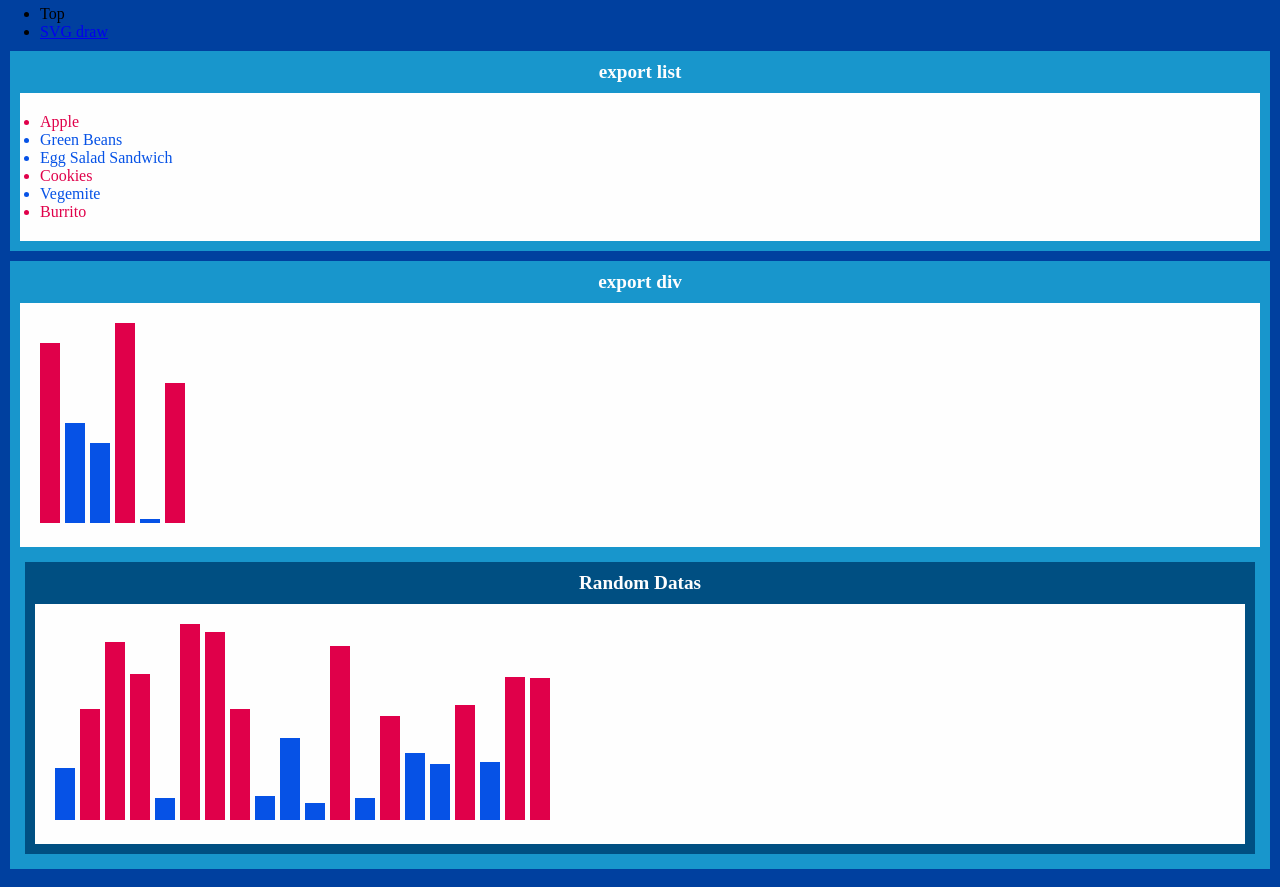
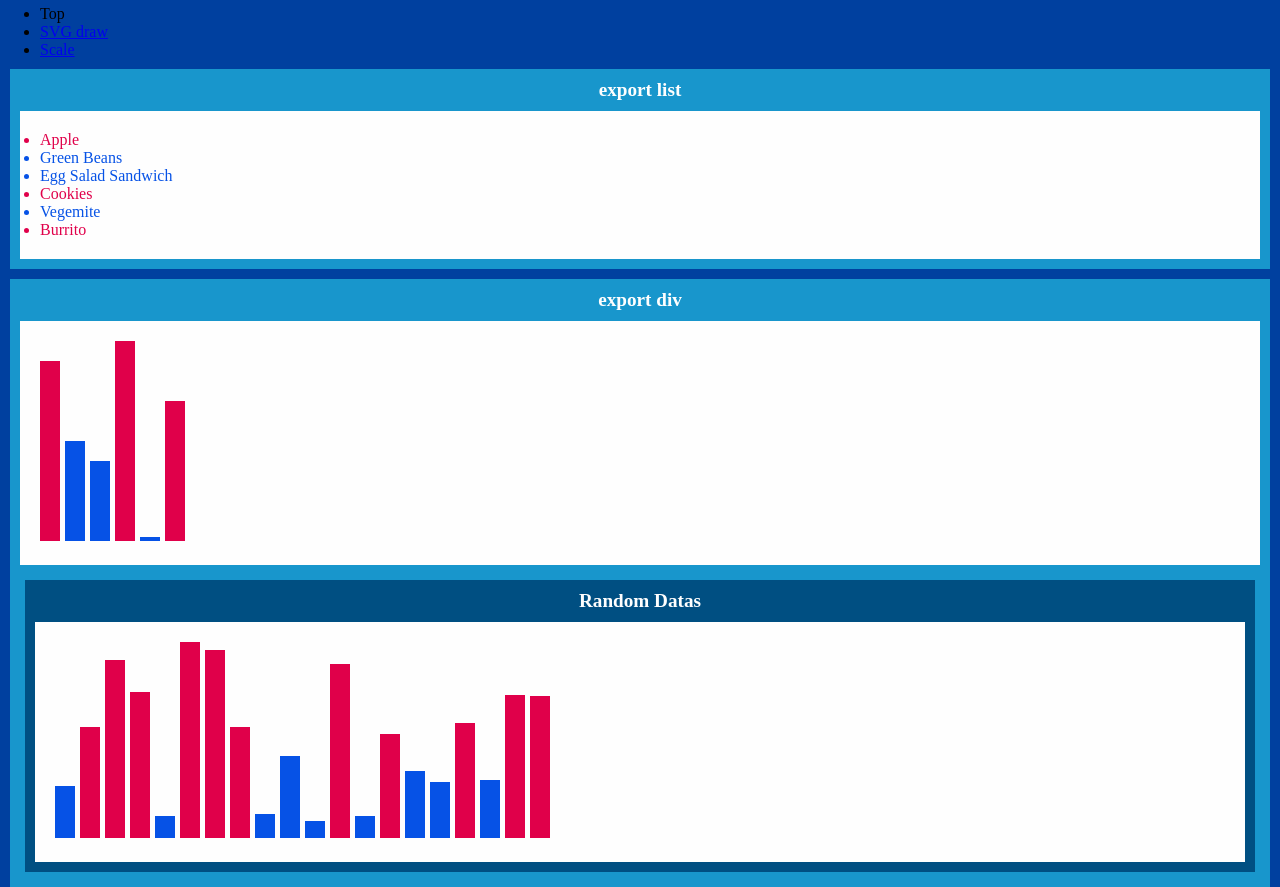
Before and after one commit to megatkhs/practice-d3js, a website: page index.html in a window 1280 px wide. Shown: the part 62-949 px from the top of the page. Drawn offline with nearby package versions, Linux system fonts and the light colour scheme.

Commit message:
変更 ページ追加によるメニューの編集

```diff
--- a/index.html
+++ b/index.html
@@ -19,6 +19,9 @@
       <li>
         <a href="./pages/svg_draw.html">SVG draw</a>
       </li>
+      <li>
+        <a href="./pages/scale.html">Scale</a>
+      </li>
     </ul>
   </nav>
   <section>
```
Also changed, not shown: pages/svg_draw.html (+3 -0 lines).
